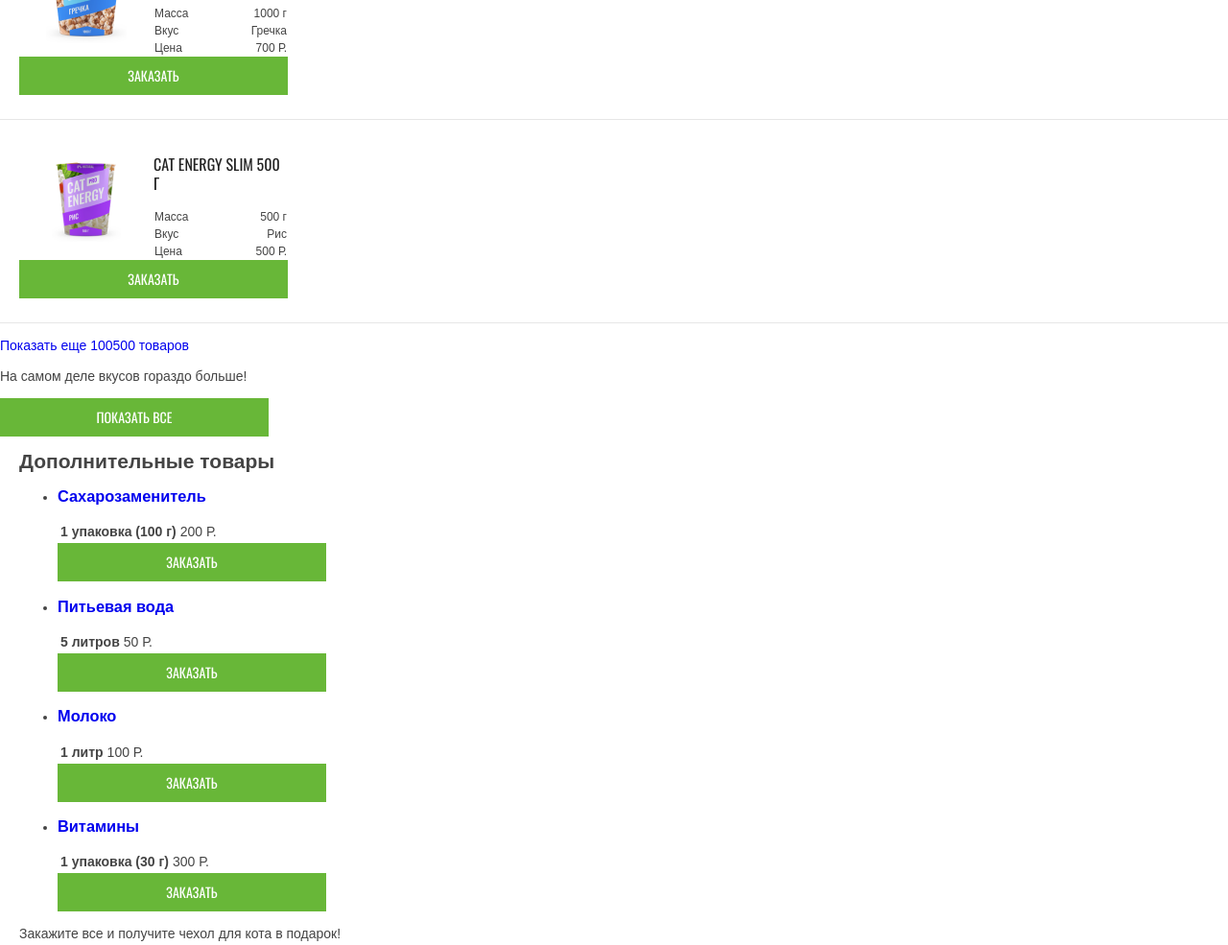
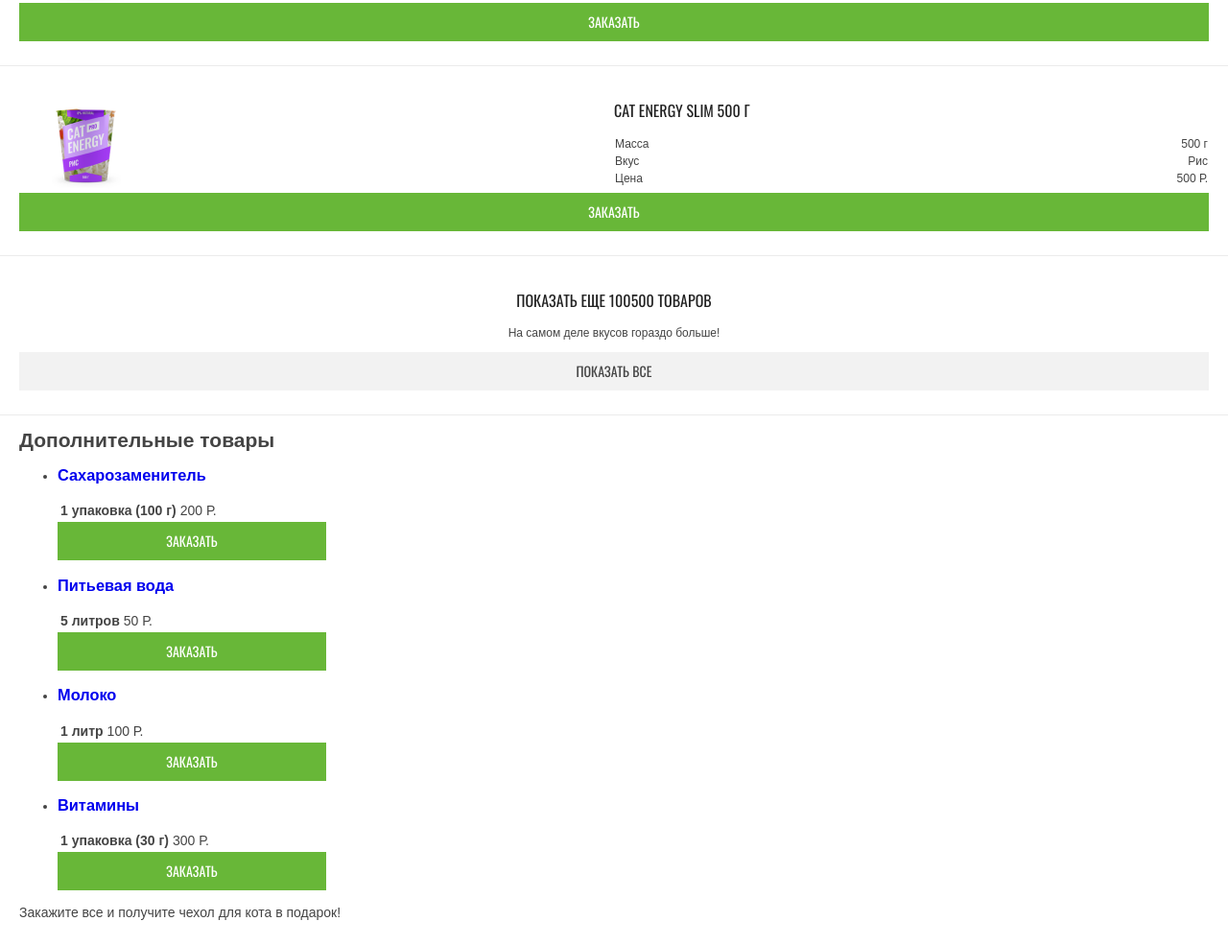
Before and after one commit to koshikishi/1034233-cat-energy-23, a website: page source/catalog.html in a window 1280 px wide. Shown: the part 1242-2227 px from the top of the page at 96% size. Drawn offline with nearby package versions, Linux system fonts and the light colour scheme; files that its build step writes are made by us from their sources.

Commit message:
Доработал базовую стилизацию списка товаров для каталога

```diff
--- a/source/catalog.html
+++ b/source/catalog.html
@@ -218,7 +218,7 @@
                 </p>
                 <p class="product-more__text">На самом деле вкусов гораздо больше!</p>
               </div>
-              <a class="button button--secondary" href="#!">Показать все</a>
+              <a class="product-more__button button button--secondary" href="#!">Показать все</a>
             </div>
           </div>
         </div>
--- a/source/sass/blocks/button.scss
+++ b/source/sass/blocks/button.scss
@@ -22,4 +22,18 @@
   &:active {
     color: rgba($colorWhite, 0.3);
   }
+
+  &--secondary {
+    color: $colorGreyDarkSpecial100;
+    background-color: $colorGrey;
+
+    &:hover,
+    &:focus {
+      background-color: $colorBorder;
+    }
+
+    &:active {
+      color: rgba($colorGreyDarkSpecial100, 0.3);
+    }
+  }
 }
--- /dev/null
+++ b/source/sass/blocks/product-more.scss
@@ -0,0 +1,27 @@
+.product-more {
+  padding: 20px 20px 25px;
+  border-bottom: 1px solid $colorBorder;
+}
+
+.product-more__info {
+  text-align: center;
+}
+
+.product-more__title {
+  font: 400 16px/20px "Oswald", "Arial", sans-serif;
+  color: $colorGreyDarkSpecial200;
+  text-transform: uppercase;
+
+  a {
+    color: inherit;
+  }
+}
+
+.product-more__text {
+  font-size: 12px;
+  line-height: 16px;
+}
+
+.product-more__button {
+  width: 100%;
+}
--- a/source/sass/blocks/product.scss
+++ b/source/sass/blocks/product.scss
@@ -1,6 +1,6 @@
 .product {
   display: grid;
-  grid-template-columns: repeat(2, 140px);
+  grid-template-columns: repeat(2, 1fr);
   padding: 20px 20px 25px;
   border-bottom: 1px solid $colorBorder;
 }
--- a/source/sass/global/variables.scss
+++ b/source/sass/global/variables.scss
@@ -13,5 +13,5 @@ $colorGreyDarkSpecial100: #444444;
 $colorGreyDarkSpecial200: #222222;
 $colorGreyDarkSpecial300: #111111;
 
-$colorBorder: #e6e6e6;
+$colorBorder: #ebebeb;
 $colorLine: #d9d9d9;
--- a/source/sass/style.scss
+++ b/source/sass/style.scss
@@ -38,6 +38,7 @@
 // Стили блока каталога
 @import "blocks/catalog.scss";
 @import "blocks/product.scss";
+@import "blocks/product-more.scss";
 
 // Стили подвала
 @import "blocks/page-footer.scss";
```
